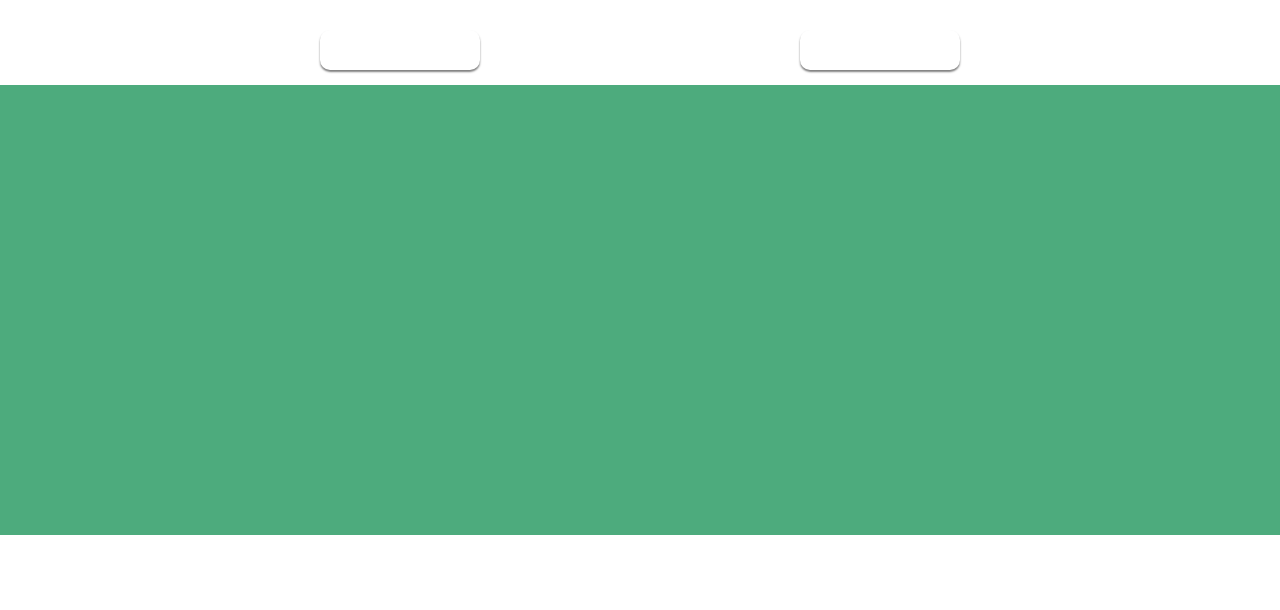
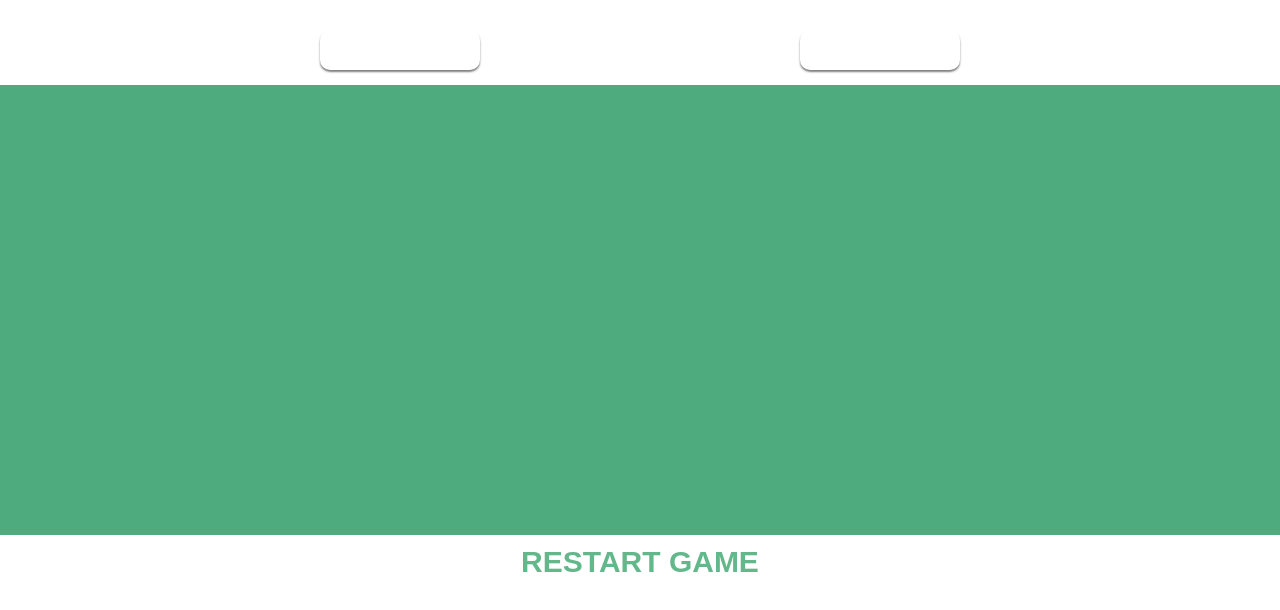
Before and after one commit to frostyx-vk/tic-tac-toe-game-on-the-react, a React (Create React App) app: page / in a window 1280 px wide. Shown: the top 610 px of the page. Built offline with nearby package versions, Linux system fonts and the light colour scheme.

Commit message:
Change Footer: add button_restart

```diff
--- /dev/null
+++ b/src/components/Footer/Button_restart/Button_restart.jsx
@@ -0,0 +1,12 @@
+import React from 'react';
+import classes from './Button_restart.module.css';
+
+function Button_restart() {
+  return (
+    <div className={classes.restart}>
+      <button className={classes.button__restart} type="button" onClick="refreshPage()">RESTART GAME</button>
+    </div>
+  );
+}
+
+export default Button_restart;
--- /dev/null
+++ b/src/components/Footer/Button_restart/Button_restart.module.css
@@ -0,0 +1,14 @@
+
+.restart {
+    text-align: center;
+}
+
+.button__restart {
+    background-color: white;
+    border: none;
+    color: #63b88b;
+    text-decoration: none;
+    font-size: 30px;
+    padding-top: 10px;
+    font-weight: 700;
+}
--- a/src/components/Footer/Footer.jsx
+++ b/src/components/Footer/Footer.jsx
@@ -1,10 +1,11 @@
 import React from 'react';
 import classes from './Footer.module.css';
+import Button_restart from './Button_restart/Button_restart';
 
 function Footer() {
   return (
     <div>
-
+      <Button_restart />
     </div>
   );
 }
```
